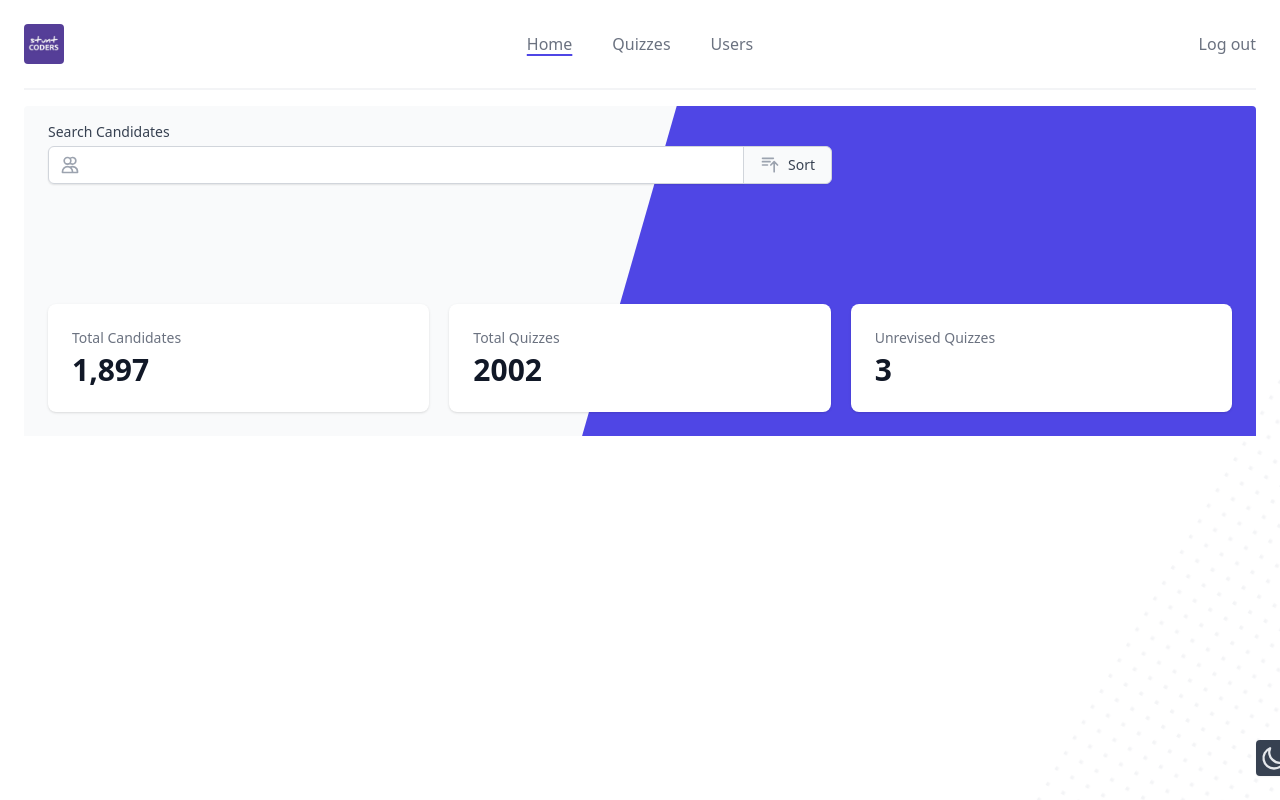
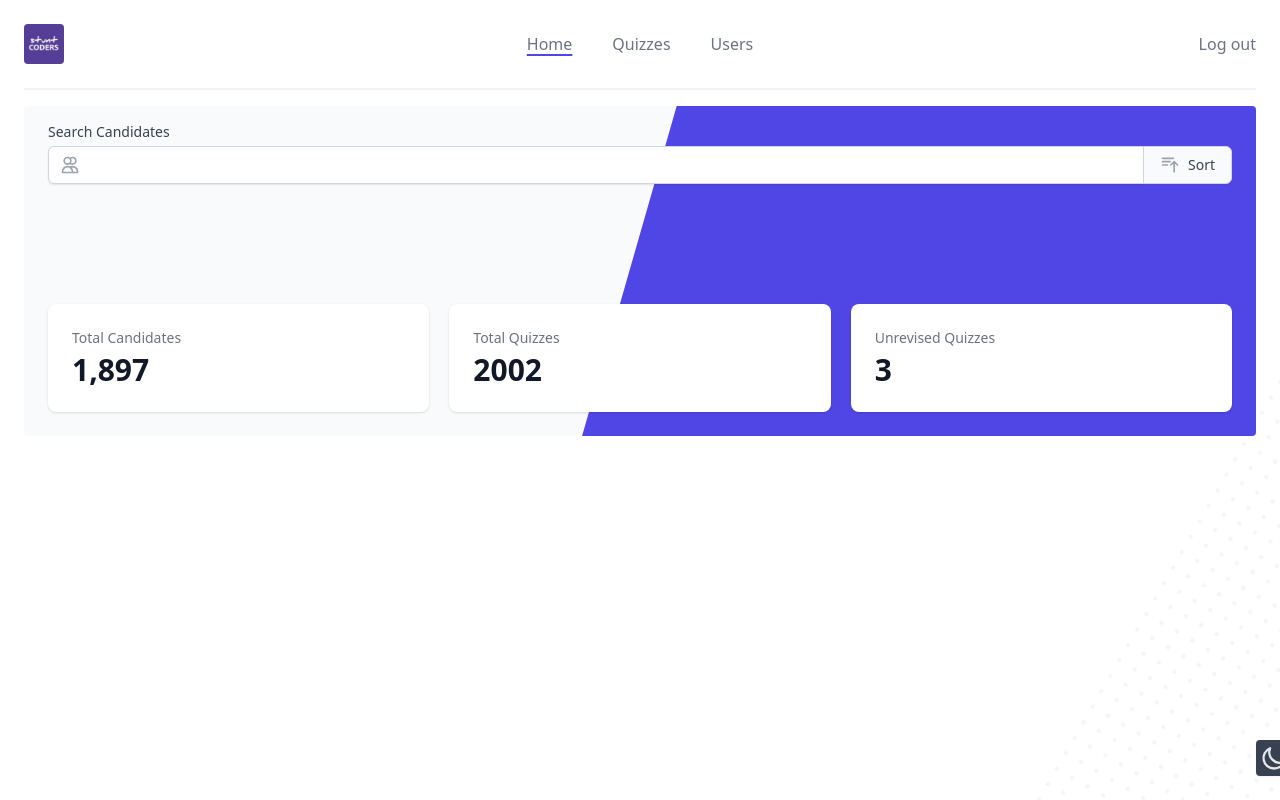
Before and after one commit to stuntcoders/sc_hire_frontend, a React (Create React App) app: page /admin in a window 1280 px wide. Built offline with nearby package versions, Linux system fonts and the light colour scheme.

Commit message:
Minor style updates for hero component

```diff
--- a/src/components/admin/dashboard/Hero.js
+++ b/src/components/admin/dashboard/Hero.js
@@ -3,12 +3,12 @@ import Stats from "./Stats"
 
 export default function Hero() {
   return (
-    <div className="relative bg-gray-50 dark:bg-gray-700 overflow-hidden rounded-t">
+    <div className="relative bg-gray-50 dark:bg-gray-700 overflow-hidden rounded">
       <div className="absolute -top-40 -right-96 w-screen h-screen md:w-full bg-indigo-600 dark:bg-gray-600 -rotate-[74deg] transition-colors duration-1000"></div>
 
       <div className="relative pt-2 pb-16 sm:pb-24">
         <main className="mt-2 mx-auto max-w-7xl px-4">
-          <div className="md:w-2/3 px-2">
+          <div className="px-2">
             <Search />
           </div>
         </main>
```
